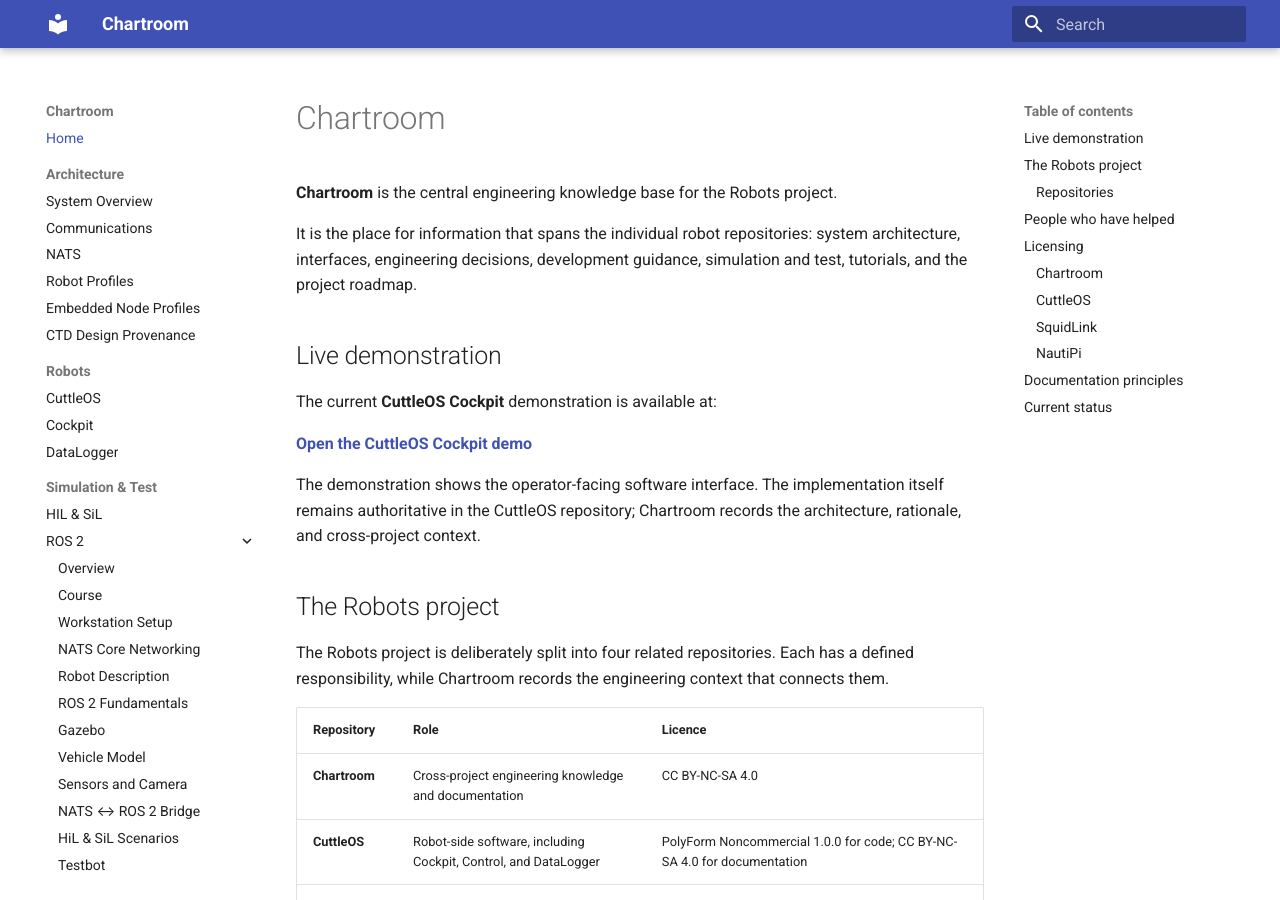
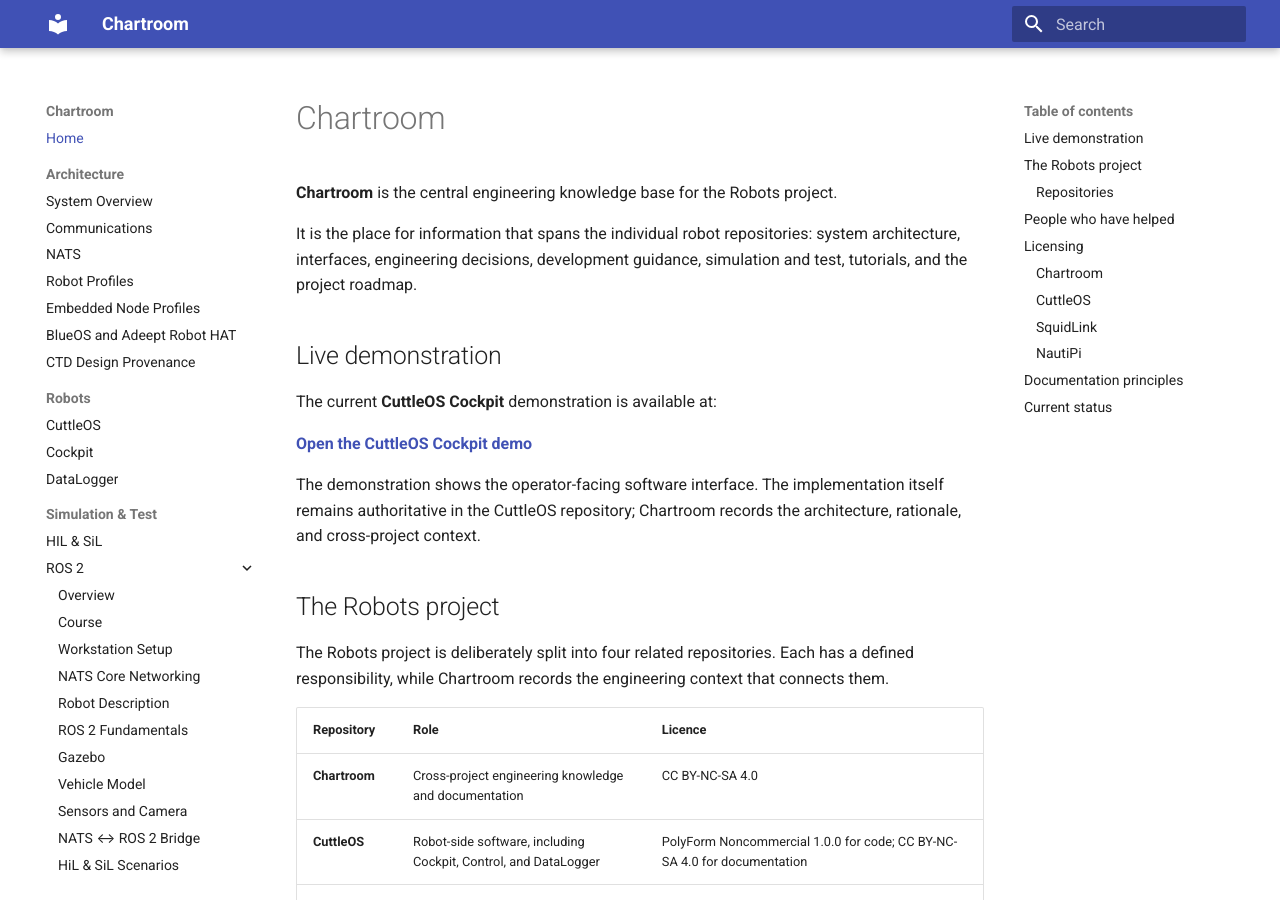
Before and after one commit to PhilipMcGaw/robot-ChartRoom, an MkDocs documentation site: the page built from docs/index.md, in a window 1280 px wide and 900 px high. Built offline with MkDocs 1.6.1 and Material for MkDocs 9.7.7, drawn with Linux system fonts in a browser that asks for light colours.

Commit message:
Add BlueOS and Adeept Robot HAT page to Chartroom navigation

```diff
--- a/mkdocs.yml
+++ b/mkdocs.yml
@@ -3,8 +3,6 @@ site_description: Engineering knowledge base for the Robots project
 site_url: https://chartroom.philipmcgaw.com/
 copyright: 'Project by <a href="https://philipmcgaw.com/">Philip McGaw</a>'
 
-# Keep the site machine-readable as well as human-readable. The override adds
-# page metadata and Schema.org JSON-LD to the generated HTML.
 theme:
   name: material
   custom_dir: docs/overrides
@@ -33,6 +31,7 @@ nav:
       - NATS: architecture/nats.md
       - Robot Profiles: architecture/robot-profiles.md
       - Embedded Node Profiles: architecture/embedded-nodes.md
+      - BlueOS and Adeept Robot HAT: architecture/blueos-adeept-robot-hat.md
       - CTD Design Provenance: architecture/ctd-design-provenance.md
   - Robots:
       - CuttleOS: cuttleos/index.md
```
